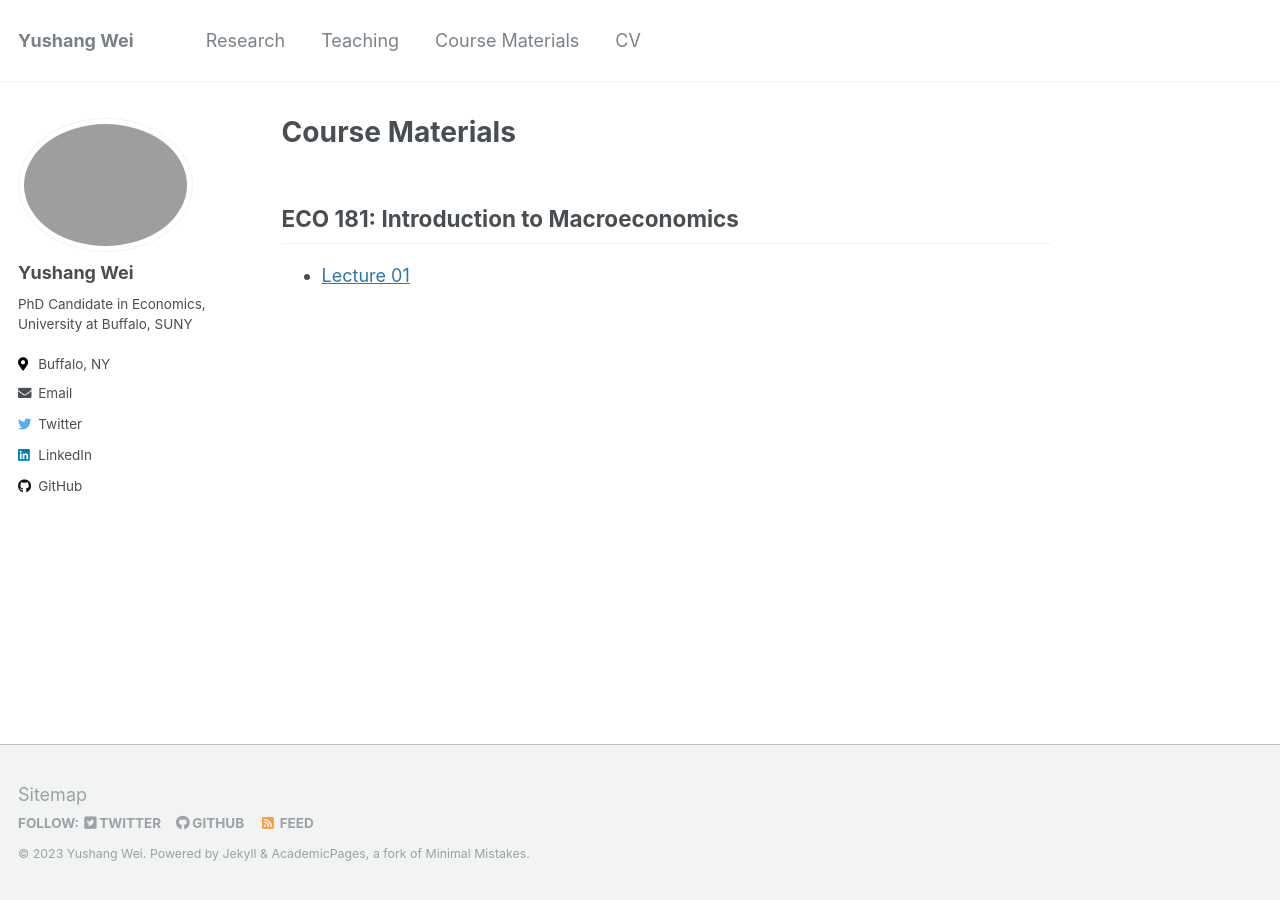
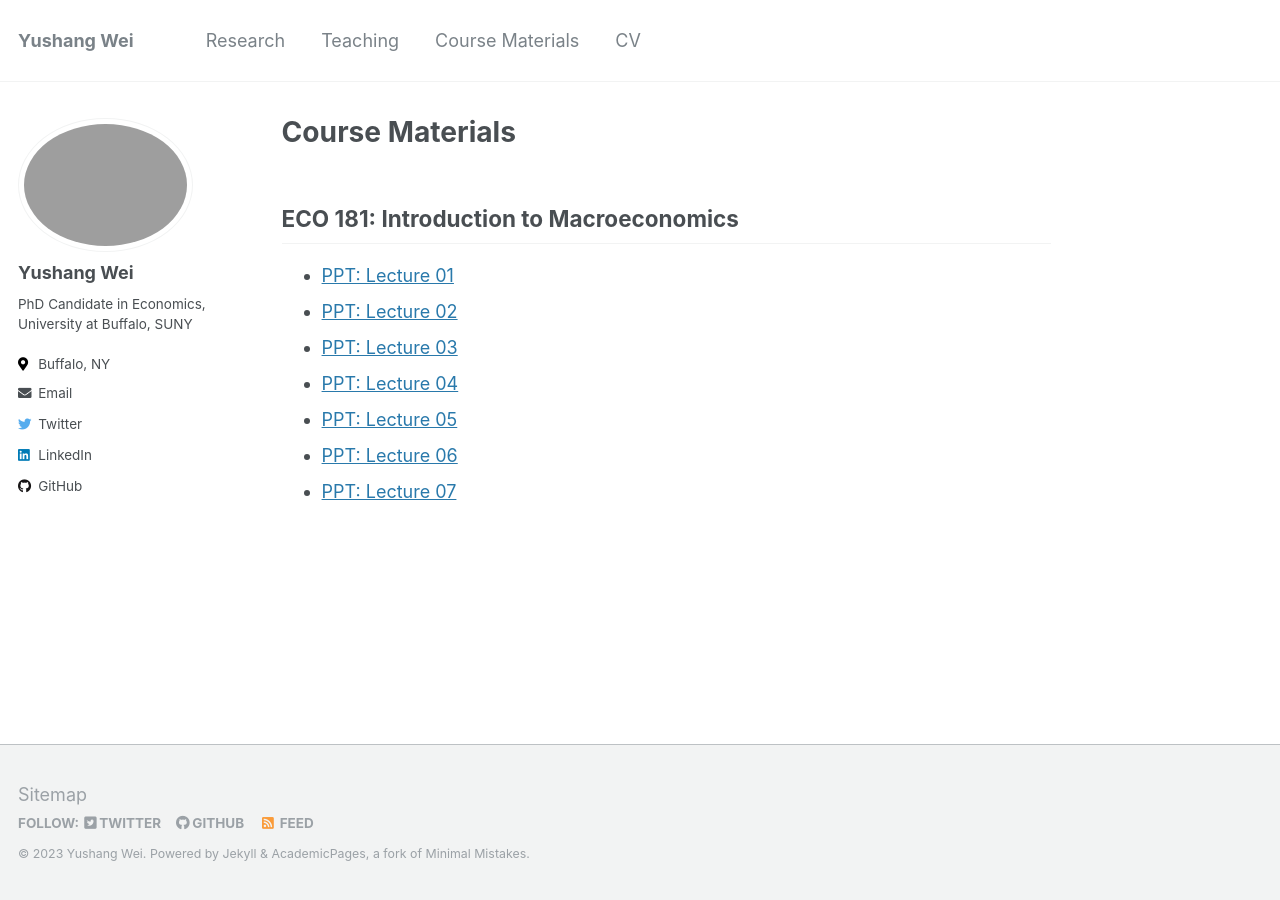
Before and after one commit to yushang1994/yushangw, a Jekyll site: the page built from _pages/teaching-materials.md, in a window 1280 px wide. Built offline with Jekyll 4.4.1, drawn with Linux system fonts in a browser that asks for light colours.

Commit message:
add documents

```diff
--- a/_pages/teaching-materials.md
+++ b/_pages/teaching-materials.md
@@ -6,4 +6,10 @@ header:
 ---
 
 ##  ECO 181: Introduction to Macroeconomics
-- [Lecture 01](/yushangw/files/pdf/teaching-materials/ECO_181_Lecture_01.pdf)
+- [PPT: Lecture 01](/yushangw/files/pdf/teaching-materials/ECO_181___Lecture_01.pdf)
+- [PPT: Lecture 02](/yushangw/files/pdf/teaching-materials/ECO_181___Lecture_02.pdf)
+- [PPT: Lecture 03](/yushangw/files/pdf/teaching-materials/ECO_181___Lecture_03.pdf)
+- [PPT: Lecture 04](/yushangw/files/pdf/teaching-materials/ECO_181___Lecture_04.pdf)
+- [PPT: Lecture 05](/yushangw/files/pdf/teaching-materials/ECO_181___Lecture_05.pdf)
+- [PPT: Lecture 06](/yushangw/files/pdf/teaching-materials/ECO_181___Lecture_06.pdf)
+- [PPT: Lecture 07](/yushangw/files/pdf/teaching-materials/ECO_181___Lecture_07.pdf)
```
